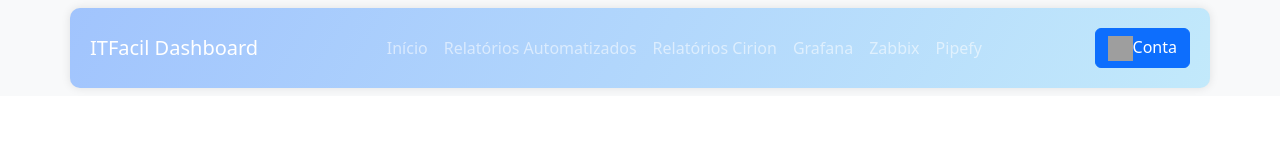
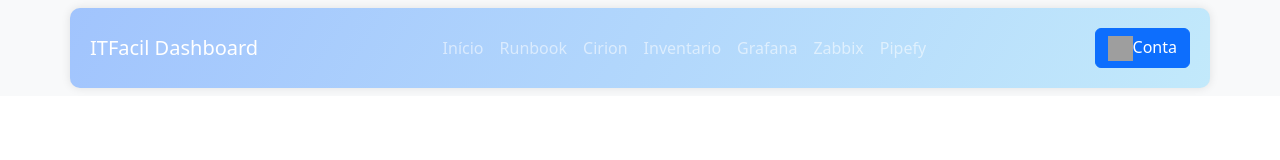
Before and after one commit to Louiz77/PipefyRunbookFrontend, a React (Create React App) app: page / in a window 1280 px wide. Shown: the top 160 px of the page. Built offline with nearby package versions, Linux system fonts and the light colour scheme; grey boxes are pictures that could not be loaded.

Commit message:
feature: new link to sidebar

```diff
--- a/src/components/Navbar.js
+++ b/src/components/Navbar.js
@@ -14,8 +14,9 @@ const NavigationBar = () => {
         <Navbar.Collapse id="basic-navbar-nav">
           <Nav className="m-auto">
             <Nav.Link href="/">Início</Nav.Link>
-            <Nav.Link href="/relatorios">Relatórios Automatizados</Nav.Link>
-            <Nav.Link href="/cirion">Relatórios Cirion</Nav.Link>
+            <Nav.Link href="/relatorios">Runbook</Nav.Link>
+            <Nav.Link href="/cirion">Cirion</Nav.Link>
+            <Nav.Link href="http://10.5.9.45:3006">Inventario</Nav.Link>
             <Nav.Link href="http://10.5.8.145:3000/?orgId=1">Grafana</Nav.Link>
             <Nav.Link href="http://10.5.8.145/zabbix">Zabbix</Nav.Link>
             <Nav.Link href="https://app.pipefy.com/pipes/304582953">Pipefy</Nav.Link>
```
